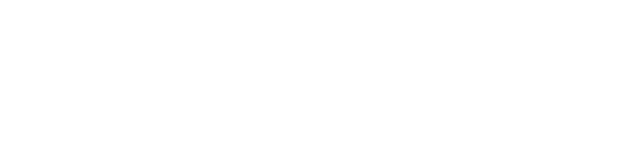
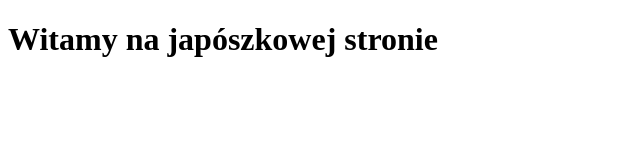
Before and after one commit to artex5000/test, a plain HTML site: page index.html in a window 1280 px wide. Shown: the whole page, without its empty margins (0-640 px from the left). Drawn offline with Linux system fonts and the light colour scheme.

Commit message:
Update index.html

```diff
--- a/index.html
+++ b/index.html
@@ -4,6 +4,7 @@
   <meta charset="UTF-8">
 </head>
 <body>
+  <h1>Witamy na japószkowej stronie</h1>
   <script>
   </script>
 </body>
```
